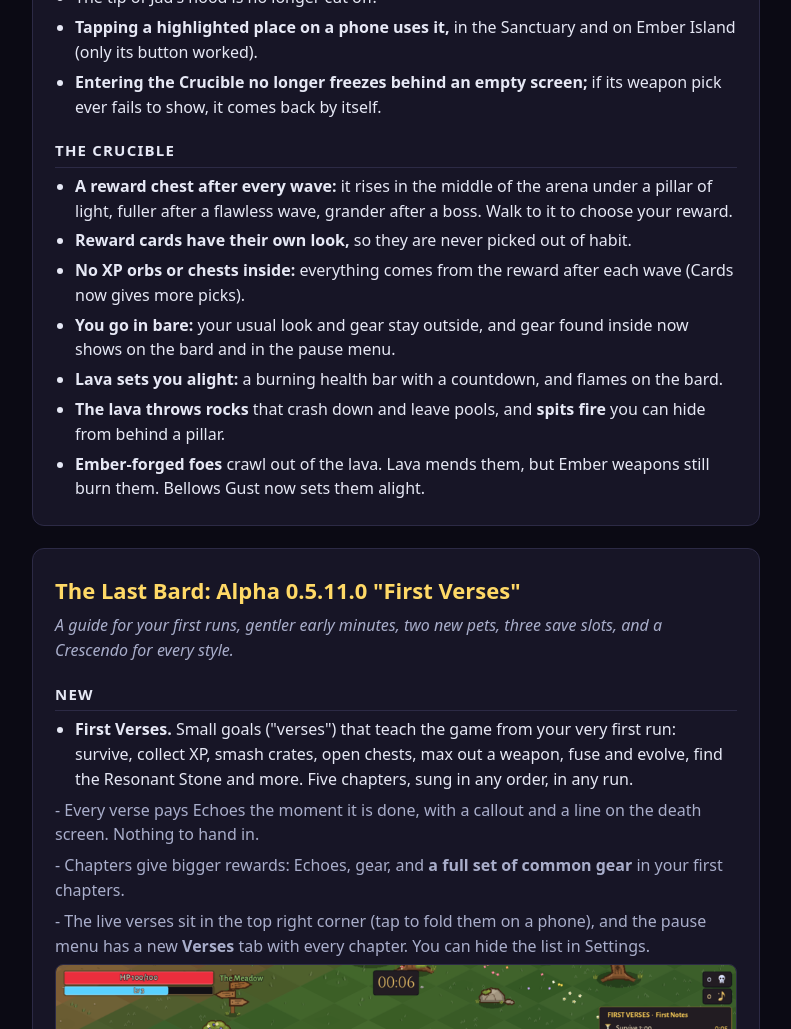
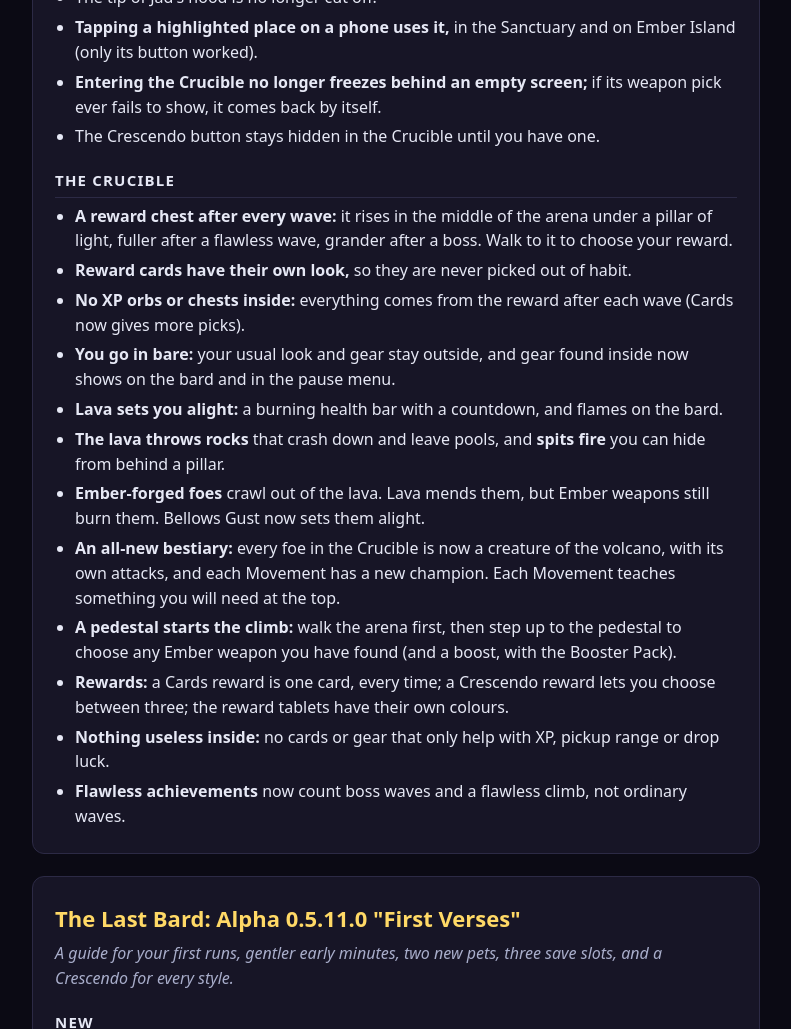
Before and after one commit to AirCapitalDigital/the-last-bard-play, a plain HTML site: page patch_notes.html in a window 1280 px wide. Shown: the part 6820-7849 px from the top of the page, without its empty margins (244-1035 px from the left). Drawn offline with Linux system fonts and the light colour scheme.

Commit message:
Patch notes 2026-11-24T17:10Z

```diff
--- a/patch_notes.html
+++ b/patch_notes.html
@@ -20,7 +20,7 @@ code { background:#0e0d1a; border:1px solid var(--line); border-radius:4px; padd
 footer { color:var(--muted); font-size:14px; }
 </style></head><body><main>
 <header><h1>THE LAST BARD</h1><p>Patch notes, newest first. <a href="./">Back to the game</a></p></header>
-<section><span id="v0.5.12.9-alpha"></span><span id="v0.5.12.8-alpha"></span><span id="v0.5.12.7-alpha"></span><span id="v0.5.12.6-alpha"></span><span id="v0.5.12.5-alpha"></span><span id="v0.5.12.4-alpha"></span><span id="v0.5.12.3-alpha"></span><span id="v0.5.12.2-alpha"></span><span id="v0.5.12.1-alpha"></span><span id="v0.5.12.0-alpha"></span><h2 id="v0.5.12-alpha">The Last Bard: Alpha 0.5.12 &quot;Ember Island&quot; and &quot;The Crucible Opens&quot;</h2>
+<section><span id="v0.5.12.10-alpha"></span><span id="v0.5.12.9-alpha"></span><span id="v0.5.12.8-alpha"></span><span id="v0.5.12.7-alpha"></span><span id="v0.5.12.6-alpha"></span><span id="v0.5.12.5-alpha"></span><span id="v0.5.12.4-alpha"></span><span id="v0.5.12.3-alpha"></span><span id="v0.5.12.2-alpha"></span><span id="v0.5.12.1-alpha"></span><span id="v0.5.12.0-alpha"></span><h2 id="v0.5.12-alpha">The Last Bard: Alpha 0.5.12 &quot;Ember Island&quot; and &quot;The Crucible Opens&quot;</h2>
 <p><em>Jad sails in on his black boat and takes you to Ember Island, with eight new songs from the mountain.</em></p>
 <p><em>The gate in the mountain is open: climb the Crucible, sixty-three waves to the Oldest Note.</em></p>
 <h3>New</h3>
@@ -107,6 +107,7 @@ footer { color:var(--muted); font-size:14px; }
 <li>The tip of Jad&#x27;s hood is no longer cut off.</li>
 <li><strong>Tapping a highlighted place on a phone uses it,</strong> in the Sanctuary and on Ember Island (only its button worked).</li>
 <li><strong>Entering the Crucible no longer freezes behind an empty screen;</strong> if its weapon pick ever fails to show, it comes back by itself.</li>
+<li>The Crescendo button stays hidden in the Crucible until you have one.</li>
 </ul>
 <h3>The Crucible</h3>
 <ul>
@@ -117,6 +118,11 @@ footer { color:var(--muted); font-size:14px; }
 <li><strong>Lava sets you alight:</strong> a burning health bar with a countdown, and flames on the bard.</li>
 <li><strong>The lava throws rocks</strong> that crash down and leave pools, and <strong>spits fire</strong> you can hide from behind a pillar.</li>
 <li><strong>Ember-forged foes</strong> crawl out of the lava. Lava mends them, but Ember weapons still burn them. Bellows Gust now sets them alight.</li>
+<li><strong>An all-new bestiary:</strong> every foe in the Crucible is now a creature of the volcano, with its own attacks, and each Movement has a new champion. Each Movement teaches something you will need at the top.</li>
+<li><strong>A pedestal starts the climb:</strong> walk the arena first, then step up to the pedestal to choose any Ember weapon you have found (and a boost, with the Booster Pack).</li>
+<li><strong>Rewards:</strong> a Cards reward is one card, every time; a Crescendo reward lets you choose between three; the reward tablets have their own colours.</li>
+<li><strong>Nothing useless inside:</strong> no cards or gear that only help with XP, pickup range or drop luck.</li>
+<li><strong>Flawless achievements</strong> now count boss waves and a flawless climb, not ordinary waves.</li>
 </ul></section>
 <section><h2 id="v0.5.11.0-alpha">The Last Bard: Alpha 0.5.11.0 &quot;First Verses&quot;</h2>
 <p><em>A guide for your first runs, gentler early minutes, two new pets, three save slots, and a Crescendo for every style.</em></p>
```
Also changed, not shown: 2 other files.
